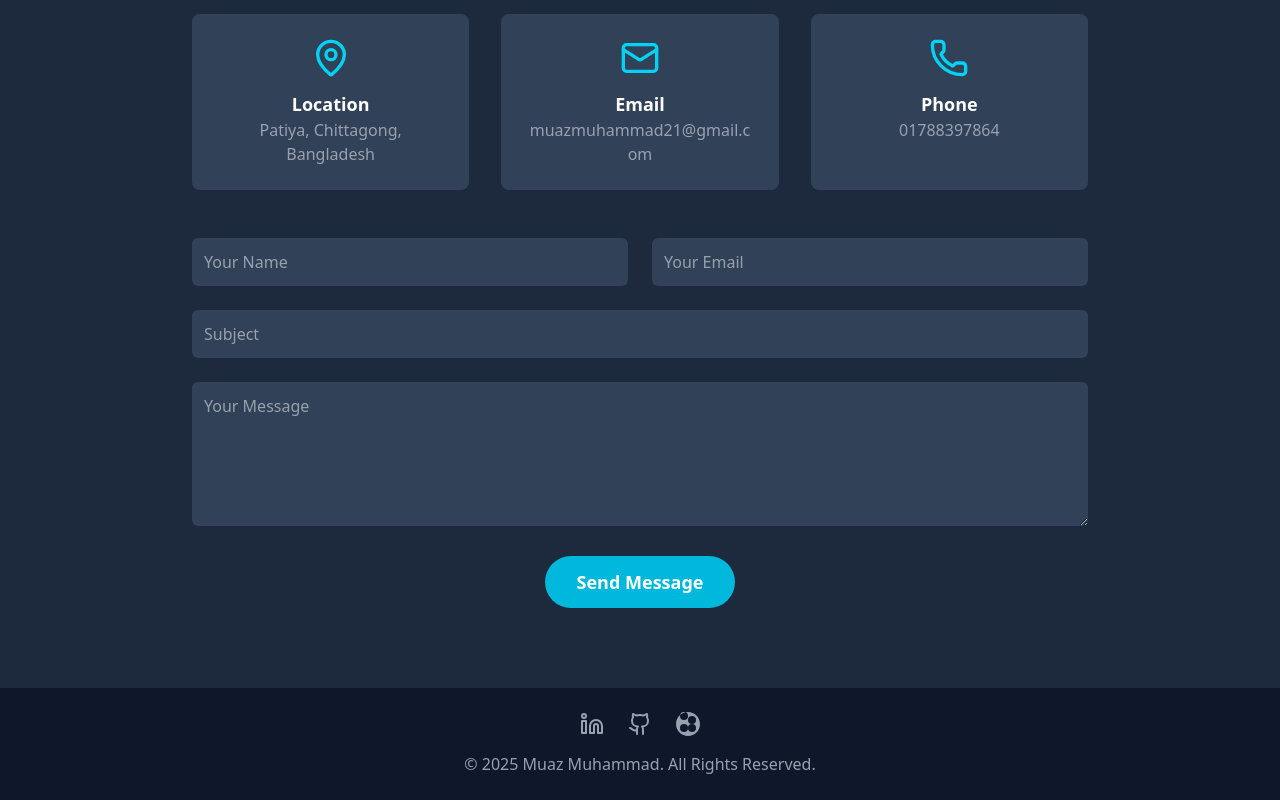
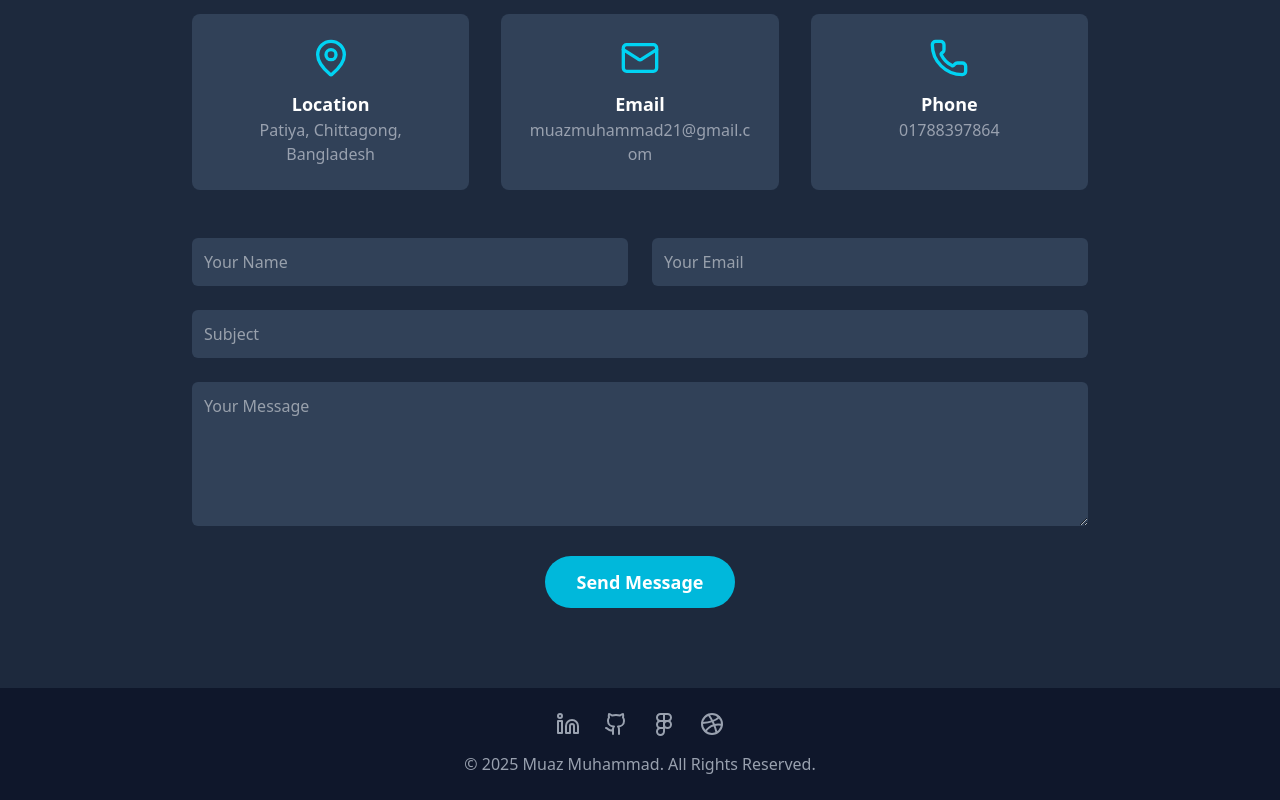
Before and after one commit to muaz64/my-uiux-portfolio, a React (Vite) app: page / in a window 1280 px wide. Shown: the part 4966-5766 px from the top of the page. Built offline with nearby package versions, Linux system fonts and the light colour scheme.

Commit message:
footer upd 1

```diff
--- a/src/components/Layout/Footer.jsx
+++ b/src/components/Layout/Footer.jsx
@@ -1,4 +1,4 @@
-import { Linkedin, Github } from 'lucide-react';
+import { Linkedin, Github, Figma, Dribbble } from 'lucide-react';
 
 const Footer = ({ data }) => (
   <footer className="bg-slate-900 text-gray-400 py-6">
@@ -7,10 +7,14 @@ const Footer = ({ data }) => (
             <a href={data.social.linkedin} target="_blank" rel="noopener noreferrer" className="hover:text-cyan-400 transition-colors duration-300"><Linkedin size={24} /></a>
             <a href={data.social.github} target="_blank" rel="noopener noreferrer" className="hover:text-cyan-400 transition-colors duration-300"><Github size={24} /></a>
             <a href={data.social.figma} target="_blank" rel="noopener noreferrer" className="hover:text-cyan-400 transition-colors duration-300">
-              <svg width="24" height="24" viewBox="0 0 24 24" fill="currentColor" xmlns="http://www.w3.org/2000/svg" aria-label="Figma">
-                <path d="M12 24c6.627 0 12-5.373 12-12S18.627 0 12 0 0 5.373 0 12s5.373 12 12 12zM8 8a4 4 0 1 1 0-8 4 4 0 0 1 0 8zm0 4a4 4 0 1 1 0 8 4 4 0 0 1 0-8zm4-4a4 4 0 1 1 8 0 4 4 0 0 1-8 0zm4 4a4 4 0 1 1 0 8 4 4 0 0 1 0-8z"/>
-              </svg>
+              <Figma size={24} />
             </a>
+            {data.social.dribbble && (
+                <a href={data.social.dribbble} target="_blank" rel="noopener noreferrer" className="hover:text-cyan-400 transition-colors duration-300">
+                    <Dribbble size={24} />
+                </a>
+            )}
+
       </div>
       <p>&copy; {new Date().getFullYear()} {data.name}. All Rights Reserved.</p>
     </div>
```
